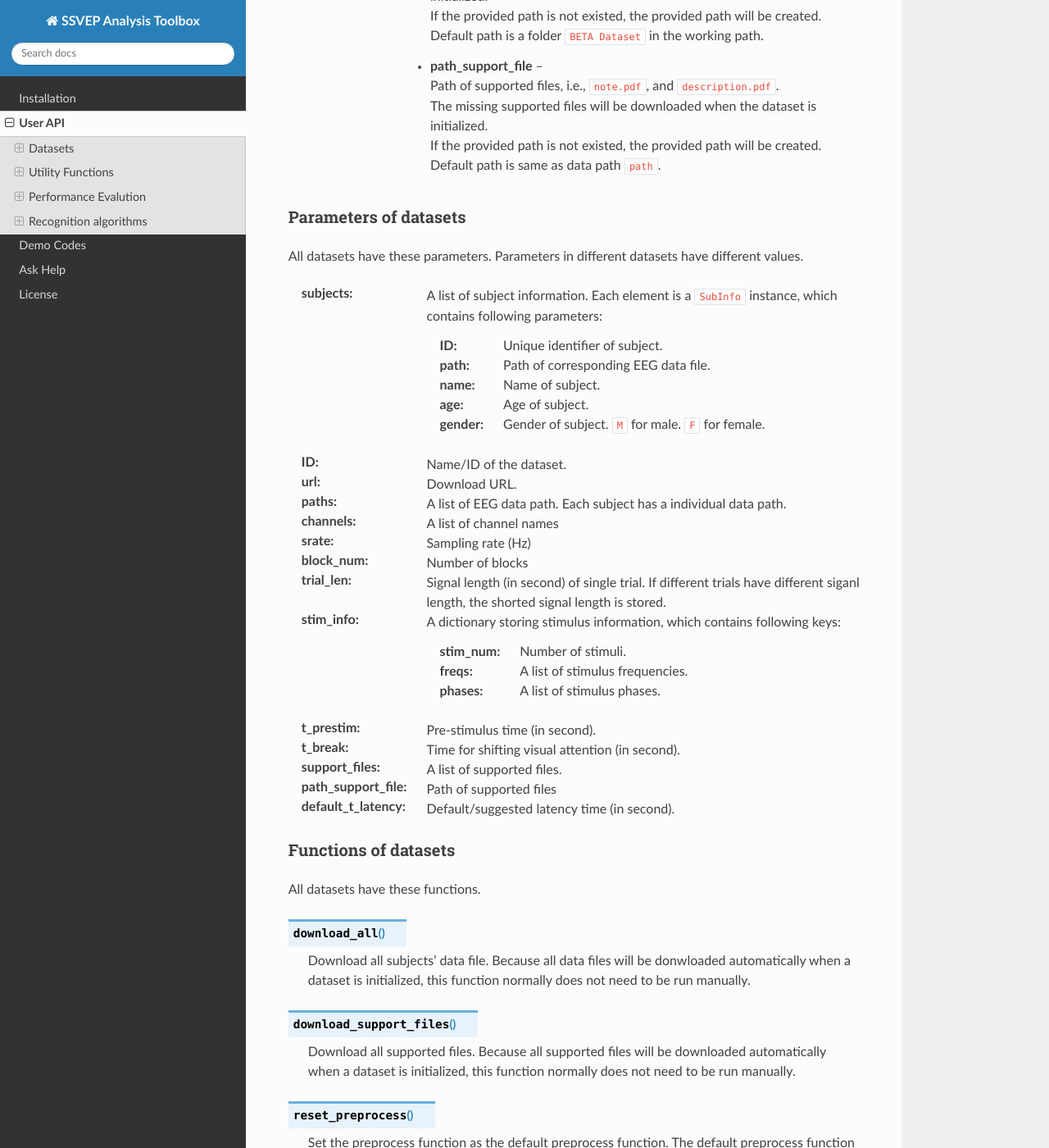
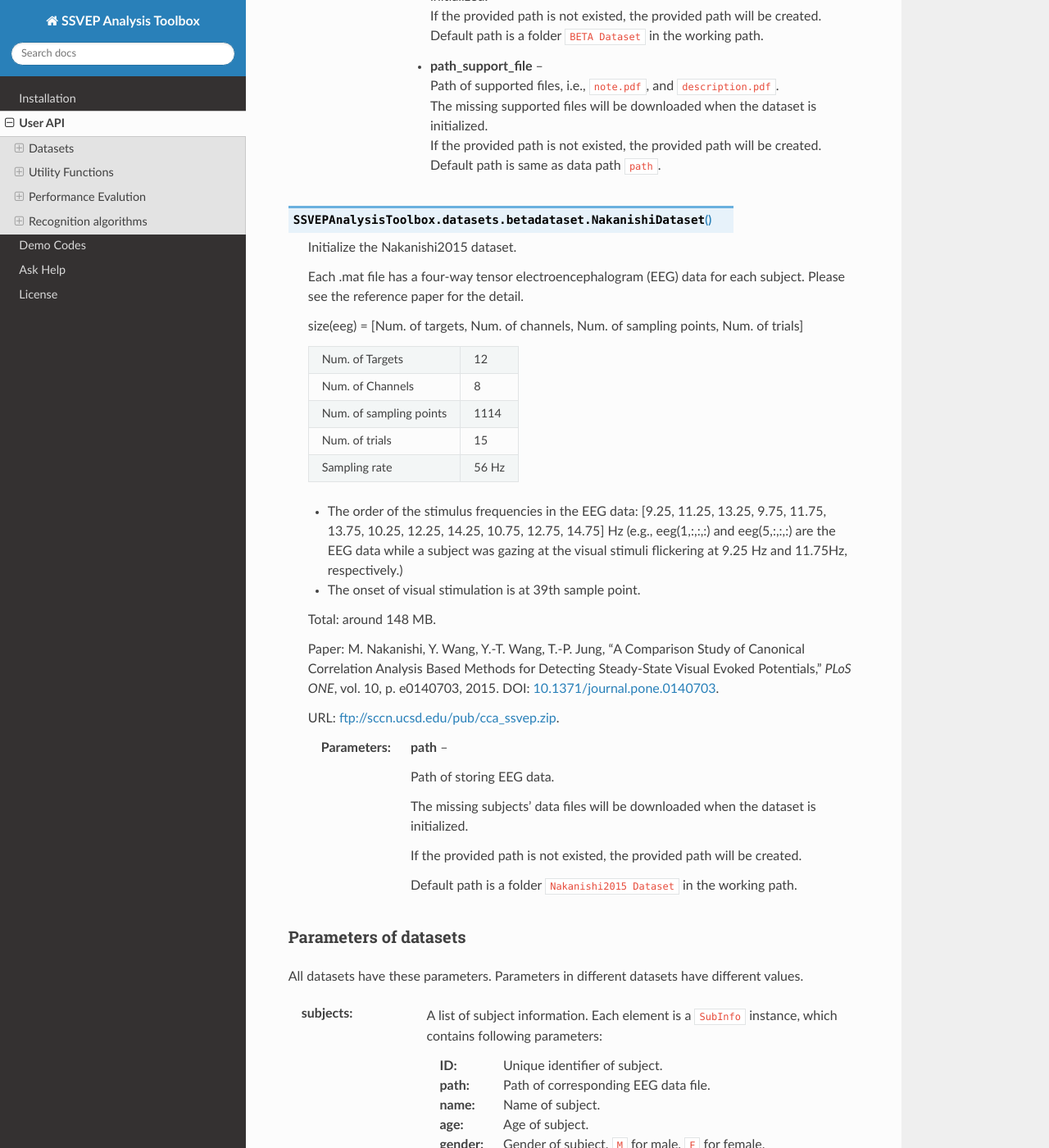
Before and after one commit to pikipity/SSVEP-Analysis-Toolbox, a Sphinx documentation site: the page built from Docs/API.rst, in a window 1280 px wide and 1400 px high, scrolled down 2368 px. Shown: the whole window at 82% size. Built offline with Sphinx 7.4.7 and the Read the Docs theme 2.0.0, drawn with Linux system fonts in a browser that asks for light colours.

Commit message:
Update docs

```diff
--- a/Docs/API.rst
+++ b/Docs/API.rst
@@ -80,6 +80,45 @@ Built-in dataset initialization
         If the provided path is not existed, the provided path will be created.
 
         Default path is same as data path ``path``.
+
+.. py:function:: SSVEPAnalysisToolbox.datasets.betadataset.NakanishiDataset
+
+    Initialize the Nakanishi2015 dataset.
+
+    Each .mat file has a four-way tensor electroencephalogram (EEG) data for each subject.
+    Please see the reference paper for the detail.
+
+    size(eeg) = [Num. of targets, Num. of channels, Num. of sampling points, Num. of trials]
+
+    =======================   =======
+    Num. of Targets           12
+    -----------------------   -------
+    Num. of Channels          8
+    -----------------------   -------
+    Num. of sampling points   1114
+    -----------------------   -------
+    Num. of trials            15
+    -----------------------   -------
+    Sampling rate             56 Hz
+    =======================   =======
+
+    + The order of the stimulus frequencies in the EEG data: [9.25, 11.25, 13.25, 9.75, 11.75, 13.75, 10.25, 12.25, 14.25, 10.75, 12.75, 14.75] Hz (e.g., eeg(1,:,:,:) and eeg(5,:,:,:) are the EEG data while a subject was gazing at the visual stimuli flickering at 9.25 Hz and 11.75Hz, respectively.)
+
+    + The onset of visual stimulation is at 39th sample point.
+
+    Total: around 148 MB.
+
+    Paper: M. Nakanishi, Y. Wang, Y.-T. Wang, T.-P. Jung, "A Comparison Study of Canonical Correlation Analysis Based Methods for Detecting Steady-State Visual Evoked Potentials," *PLoS ONE*, vol. 10, p. e0140703, 2015. DOI: `10.1371/journal.pone.0140703 <https://doi.org/10.1371/journal.pone.0140703>`_.
+
+    URL: `ftp://sccn.ucsd.edu/pub/cca_ssvep.zip <ftp://sccn.ucsd.edu/pub/cca_ssvep.zip>`_.
+
+    :param path: Path of storing EEG data.
+
+        The missing subjects' data files will be downloaded when the dataset is initialized.
+
+        If the provided path is not existed, the provided path will be created.
+
+        Default path is a folder :file:`Nakanishi2015 Dataset` in the working path.
 
 Parameters of datasets
 ^^^^^^^^^^^^^^^^^^^^^^^^^^^^^^^^^^
--- a/Docs/index.rst
+++ b/Docs/index.rst
@@ -40,9 +40,12 @@ Datasets and Algorithms
 
       B. Liu, X. Huang, Y. Wang, X. Chen, and X. Gao, "BETA: A large benchmark database toward SSVEP-BCI application," *Front. Neurosci.*, vol. 14, p. 627, 2020. DOI: `10.3389/fnins.2020.00627 <https://doi.org/10.3389/fnins.2020.00627>`_.
 
+  + **Nakanishi2015** dataset:
+
+      M. Nakanishi, Y. Wang, Y.-T. Wang, T.-P. Jung, "A Comparison Study of Canonical Correlation Analysis Based Methods for Detecting Steady-State Visual Evoked Potentials," *PLoS ONE*, vol. 10, p. e0140703, 2015. DOI: `10.1371/journal.pone.0140703 <https://doi.org/10.1371/journal.pone.0140703>`_.
+
   .. todo::
 
-    + `Nakanishi2015 <https://journals.plos.org/plosone/article?id=10.1371/journal.pone.0140703>`_
     + `eldBETA <http://bci.med.tsinghua.edu.cn/download.html>`_
     + `Wearable SSVEP BCI Dataset <http://bci.med.tsinghua.edu.cn/download.html>`_
     + `160 Targets SSVEP BCI Dataset <https://iopscience.iop.org/article/10.1088/1741-2552/ac0bfa>`_
```
Also changed, not shown: Docs/Demos.rst (+20 -0 lines).
